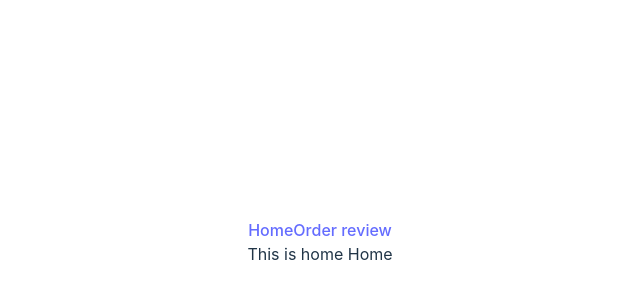
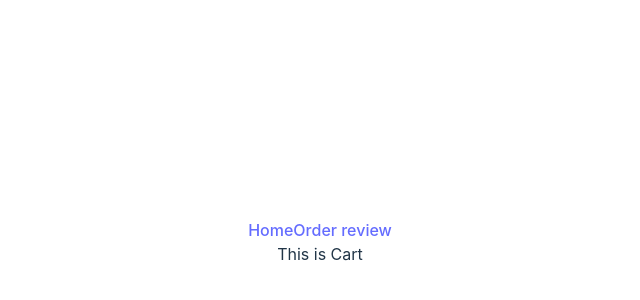
Before and after one commit to webdevmahdi/E-commerce, a React (Vite) app: page / in a window 1280 px wide. Shown: the part 158-458 px from the top of the page, without its empty margins (320-960 px from the left). Built offline with nearby package versions, Linux system fonts and the light colour scheme.

Commit message:
cart added

```diff
--- a/src/components/Home/Home.jsx
+++ b/src/components/Home/Home.jsx
@@ -1,8 +1,18 @@
 import React from 'react';
+import useProducts from '../hooks/useProducts';
+import Cart from '../Cart/Cart';
 
 const Home = () => {
+    let [clothes] = useProducts();
   return (
-    <div>This is home Home</div>
+    <div>
+        <div className="clothes-container">
+
+        </div>
+        <div className="cart-container">
+            <Cart></Cart>
+        </div>
+    </div>
   )
 }
 
```
Also changed, not shown: src/components/Clothes/Clothes.jsx (added, +14 -0 lines), src/components/Clothes/Clothes.css (added).
